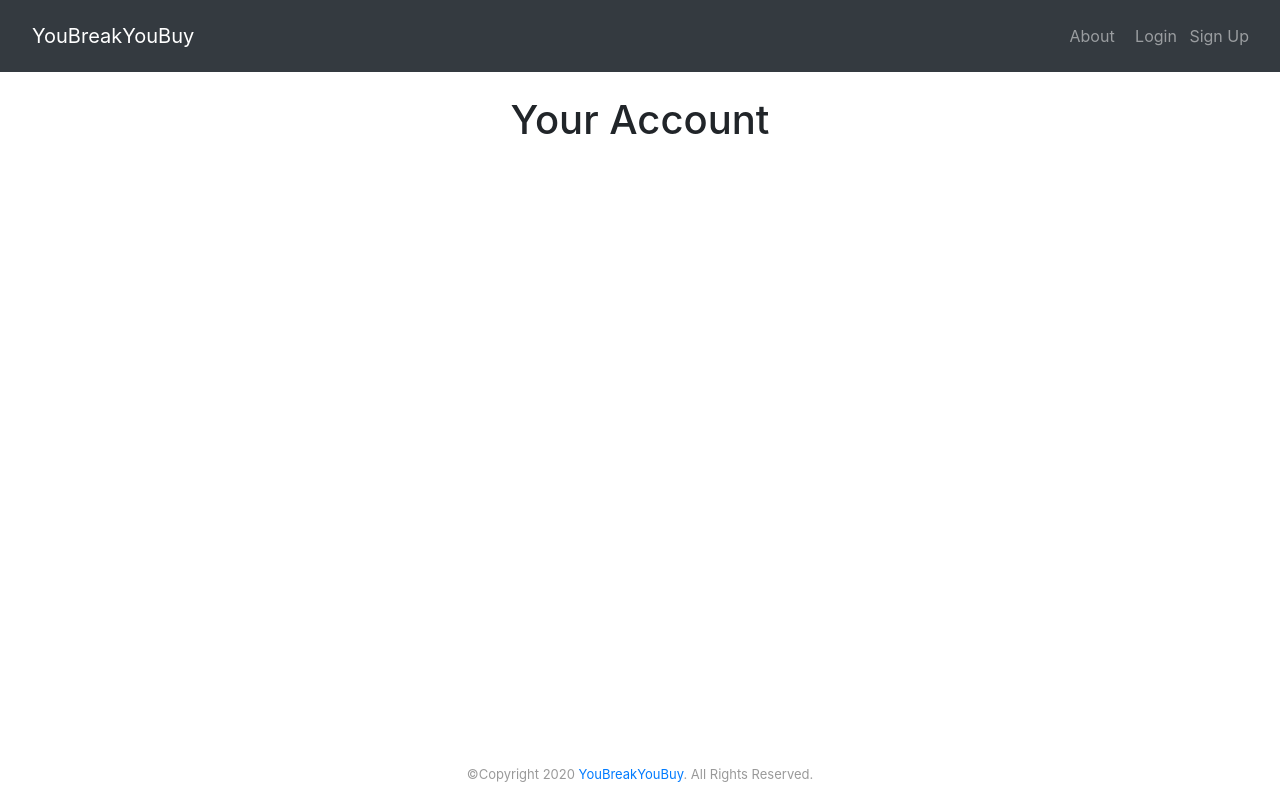
After one commit to JustinsHub/YouBreakYouBuy, a Flask app: template YouBreakYouBuy/templates/users/users-page.html in a window 1280 px wide. The commit adds this page. Run offline with Flask 2, Linux system fonts and the light colour scheme; the template is opened without the code that fills it: values that come from a table or form of the project are taken from there, others are empty; tables that the repository leaves empty hold one stand-in row (values such as "Sample post"); parts of the project's set-up code (start-up, migrations or seed data) failed here and were passed over.

Commit message:
added users-page and flask-login library

```diff
--- a/YouBreakYouBuy/app.py
+++ b/YouBreakYouBuy/app.py
@@ -2,6 +2,7 @@ import os
 
 from flask import Flask, render_template, redirect, flash, session, url_for, g
 from flask_debugtoolbar import DebugToolbarExtension
+from flask_login import LoginManager, login_required
 from models import db, connect_db, User, Product, Purchase
 from forms import SignUpForm, LoginForm
 from functions import user_login, user_logout, CURRENT_USER
@@ -10,7 +11,6 @@ from secrets import backup_default
 app = Flask(__name__)
 app.config['SQLALCHEMY_DATABASE_URI'] = (
     os.environ.get('DATABASE_URL', 'postgres:///YouBreakYouBuy'))
-
 app.config['SQLALCHEMY_TRACK_MODIFICATIONS'] = False
 app.config['SQLALCHEMY_ECHO'] = False
 app.config['DEBUG_TB_INTERCEPT_REDIRECTS'] = False
@@ -18,6 +18,14 @@ app.config['SECRET_KEY'] = os.environ.get('SECRET_KEY', backup_default)
 toolbar = DebugToolbarExtension(app)
 
 connect_db(app)
+
+##### Login/Authorization helper #####
+login_manager = LoginManager()
+login_manager.init_app(app)
+
+@login_manager.user_loader
+def load_user(user_id):
+    return User.get(user_id)
 
 ##### For User session #####
 
@@ -69,7 +77,7 @@ def login():
         if user:
             user_login(user)
             return redirect('/')
-        flash('Invalid Username/password', 'danger')
+        flash('Invalid Username/Password', 'danger')
     return render_template('users/login.html', form=form)
 
 @app.route('/logout')
@@ -78,3 +86,11 @@ def logout():
     user_logout()
     flash('Successfully logged out.', 'success')
     return redirect('/')
+
+##### User Information #####
+@app.route('/users')
+@login_required
+def user_page():
+    '''Users information page'''
+    user = g.user
+    return render_template('users/users-page.html', user=user)
--- a/YouBreakYouBuy/requirements.txt
+++ b/YouBreakYouBuy/requirements.txt
@@ -2,11 +2,15 @@ bcrypt==3.2.0
 blinker==1.4
 cffi==1.14.3
 click==7.1.2
+dnspython==2.0.0
+email-validator==1.1.2
 Flask==1.1.2
 Flask-Bcrypt==0.7.1
 Flask-DebugToolbar==0.11.0
+Flask-Login==0.5.0
 Flask-SQLAlchemy==2.4.4
 Flask-WTF==0.14.3
+idna==2.10
 itsdangerous==1.1.0
 Jinja2==2.11.2
 MarkupSafe==1.1.1
--- a/YouBreakYouBuy/static/app.css
+++ b/YouBreakYouBuy/static/app.css
@@ -5,4 +5,5 @@
 	width: 100%;
 	color: rgba(0, 0, 0, 0.4);
 	text-align: center;
+	font-size: 13px;
 }
--- a/YouBreakYouBuy/templates/base.html
+++ b/YouBreakYouBuy/templates/base.html
@@ -19,10 +19,10 @@
                     </li>
                     {% if g.user %}
                     <li class="navbar-text">
-                        <p>Hello {{g.user.username}}!</p>
+                        <p>Hello, (<a href="{{url_for('user_page')}}">{{g.user.first_name}}</a>)!</p>
                     </li>
                     <li class="navbar-text ml-2">
-                        <a class="nav-link" href="{{url_for('logout')}}">Logout</a>
+                        <a class="nav-link" href="{{url_for('logout')}}">Sign Out</a>
                     </li>
                     {% else %}
                     <li class="navbar-text ml-2">
--- /dev/null
+++ b/YouBreakYouBuy/templates/users/users-page.html
@@ -0,0 +1,11 @@
+{% extends 'base.html' %}
+
+{% block title %}{{user.username}}'s Page{% endblock %}
+
+{% block content %}
+<div class="container">
+    <div>
+    <h1 class="d-flex justify-content-center mt-4">Your Account</h1>
+    </div>
+</div>
+{% endblock %}
```
